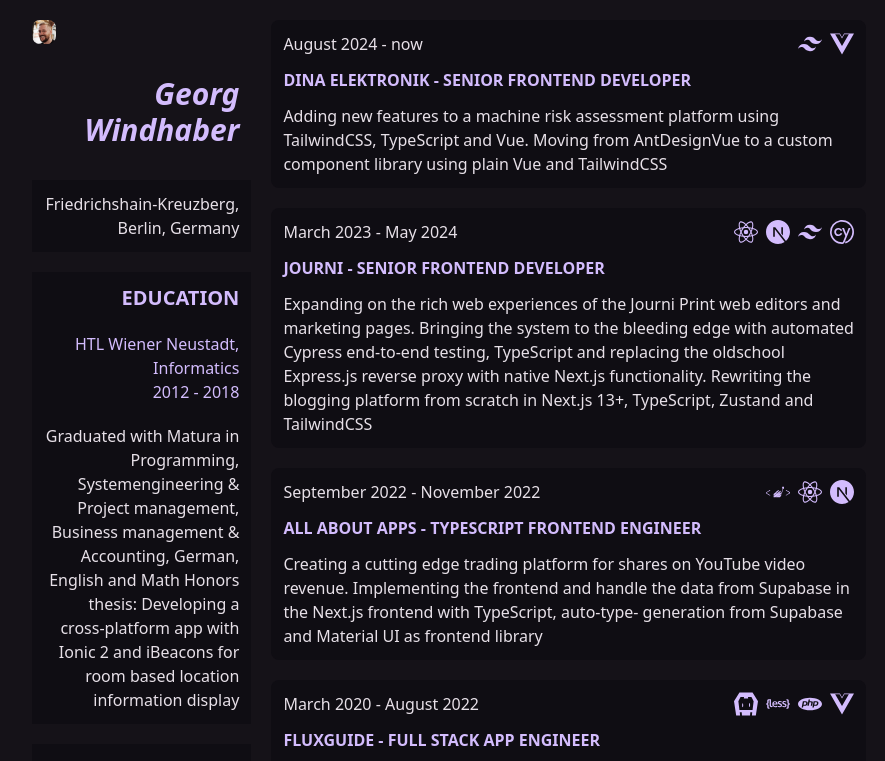
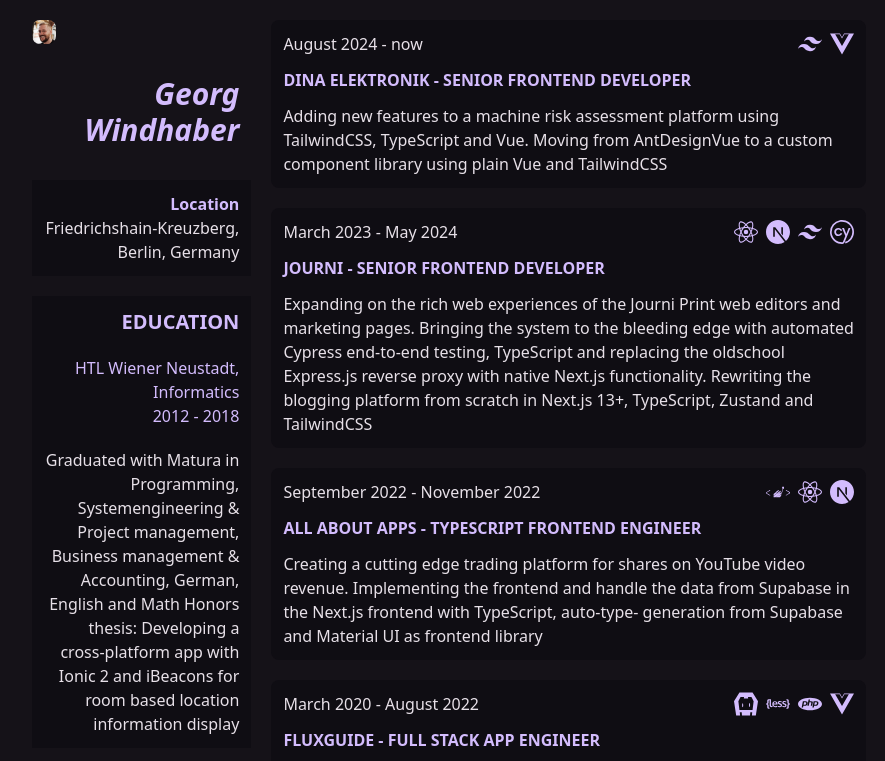
Before and after one commit to georgwindhaber/material-desing-cv, a Nuxt app: page / in a window 1280 px wide. Shown: the top 761 px of the page, without its empty margins (191-1076 px from the left). Built offline with nearby package versions, Linux system fonts and the light colour scheme.

Commit message:
Add headline to location

```diff
--- a/pages/index.vue
+++ b/pages/index.vue
@@ -110,7 +110,10 @@
     <aside class="flex flex-col gap-5 max-w-prose md:max-w-[24ch] md:text-right px-3 md:px-0">
       <nuxt-img src="/profile-picture.jpg" alt="Profile Picture" class="rounded-lg" width="24ch" height="24ch" />
       <h1 class="text-3xl text-primary italic font-bold p-3">Georg Windhaber</h1>
-      <section class="bg-surfaceContainerLowest p-3">Friedrichshain-Kreuzberg, Berlin, Germany</section>
+      <section class="bg-surfaceContainerLowest p-3">
+        <h3 class="font-bold text-primary">Location</h3>
+        Friedrichshain-Kreuzberg, Berlin, Germany
+      </section>
       <section class="bg-surfaceContainerLowest p-3">
         <h2 class="uppercase text-xl font-bold text-primary">Education</h2>
         <p class="text-primary my-5">
```
